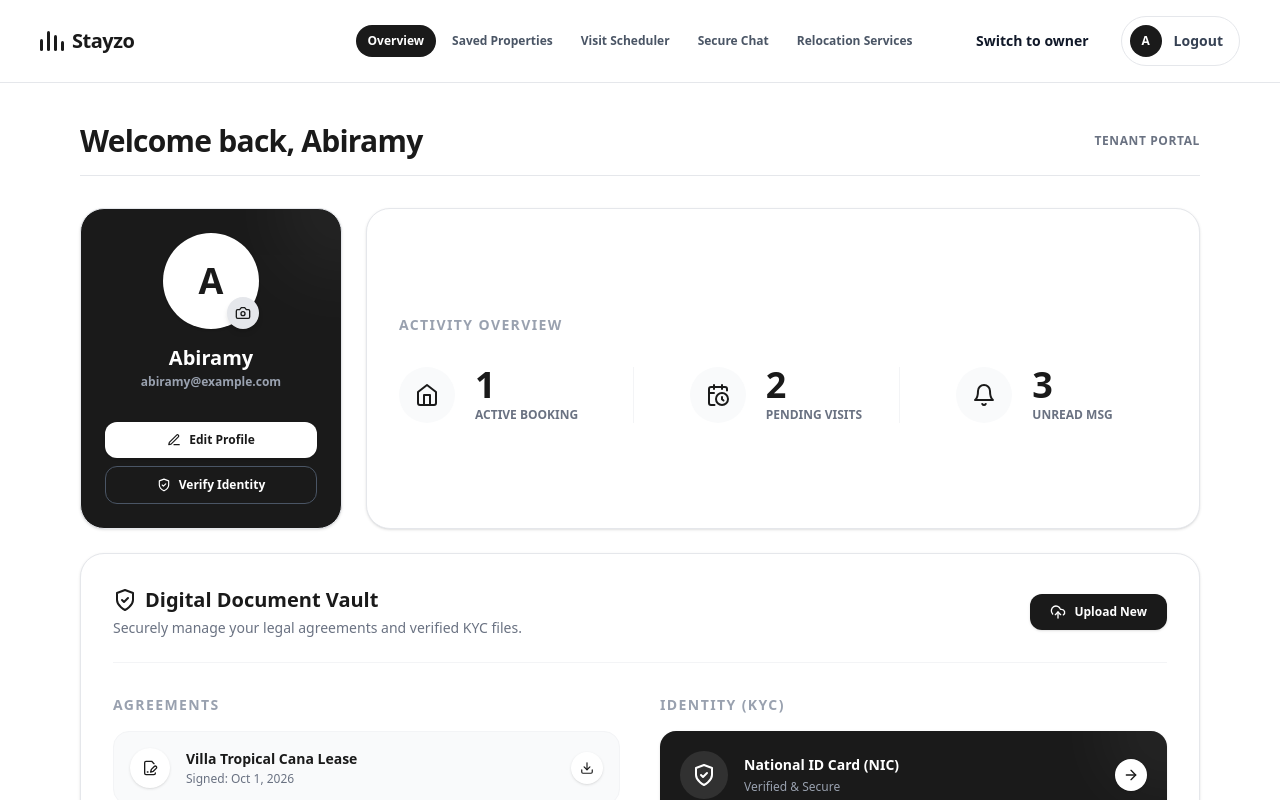
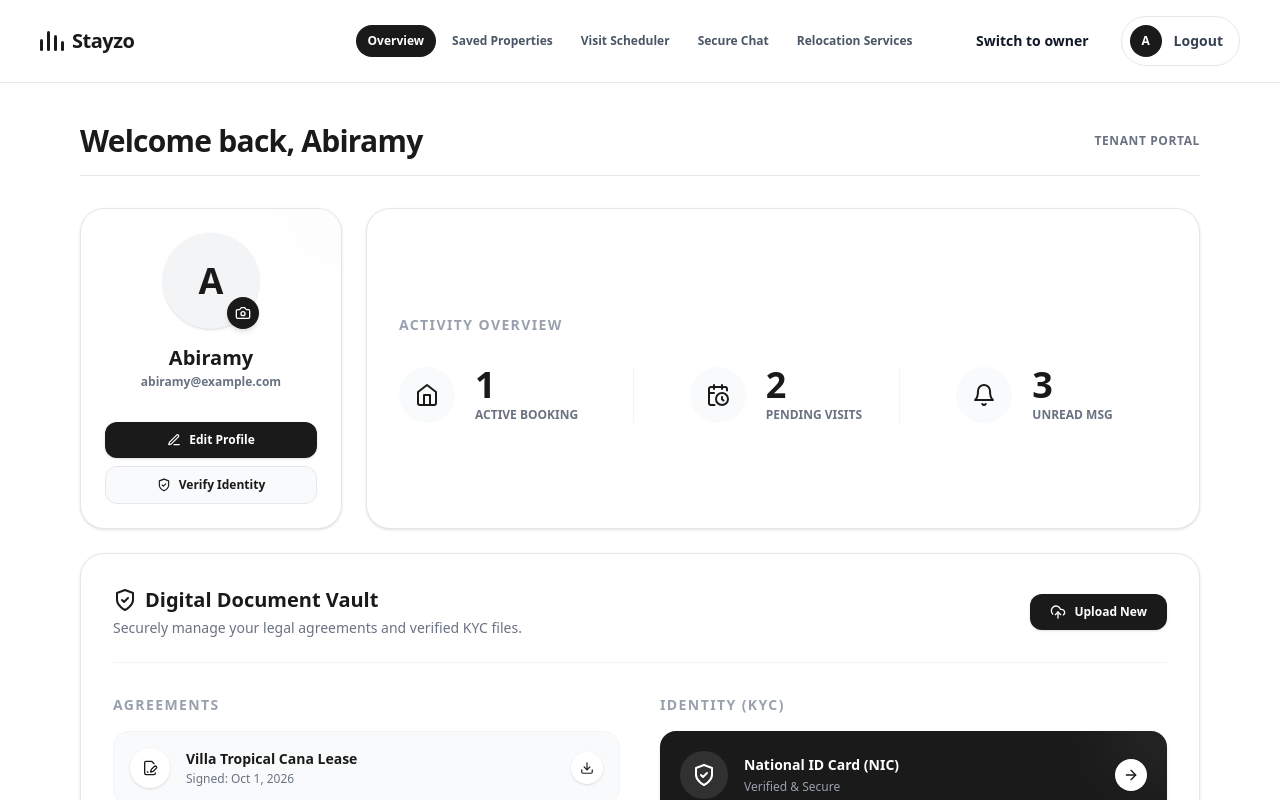
Before and after one commit to AbiNathan11/Stayzo_frontend, a Next.js app: page /dashboard/tenant in a window 1280 px wide. Shown: the top 800 px of the page. Built offline with nearby package versions, Linux system fonts and the light colour scheme.

Commit message:
frontend

```diff
--- a/src/app/dashboard/tenant/page.tsx
+++ b/src/app/dashboard/tenant/page.tsx
@@ -40,15 +40,15 @@ export default function TenantOverviewPage() {
       <div className="grid grid-cols-1 md:grid-cols-4 gap-6">
 
         {/* Profile Card (Spans 1 column on desktop) */}
-        <div className="col-span-1 md:col-span-1 bg-[#1A1A1A] text-white border border-gray-200 rounded-3xl p-6 shadow-sm flex flex-col relative overflow-hidden group">
-          <div className="absolute top-0 right-0 w-32 h-32 bg-white opacity-5 rounded-full blur-2xl transform translate-x-1/2 -translate-y-1/2"></div>
+        <div className="col-span-1 md:col-span-1 bg-white text-[#1A1A1A] border border-gray-200 rounded-3xl p-6 shadow-sm flex flex-col relative overflow-hidden group">
+          <div className="absolute top-0 right-0 w-32 h-32 bg-gray-50 opacity-50 rounded-full blur-2xl transform translate-x-1/2 -translate-y-1/2"></div>
 
           <div className="flex flex-col items-center text-center space-y-4 relative z-10">
             <div className="relative">
-              <div className="w-24 h-24 rounded-full bg-white text-[#1A1A1A] flex items-center justify-center text-4xl font-black shadow-sm">
+              <div className="w-24 h-24 rounded-full bg-gray-100 text-[#1A1A1A] flex items-center justify-center text-4xl font-black shadow-sm">
                 {userInitial}
               </div>
-              <button className="absolute bottom-0 right-0 bg-gray-200 text-[#1A1A1A] hover:bg-white p-2 rounded-full shadow-md transition">
+              <button className="absolute bottom-0 right-0 bg-[#1A1A1A] hover:bg-black text-white p-2 rounded-full shadow-md transition">
                 <Camera className="w-4 h-4" />
               </button>
             </div>
@@ -57,15 +57,15 @@ export default function TenantOverviewPage() {
               <h3 className="text-xl font-bold leading-tight">
                 {user?.firstName} {user?.lastName}
               </h3>
-              <p className="text-gray-400 text-xs font-semibold mt-1">{user?.email}</p>
+              <p className="text-gray-500 text-xs font-semibold mt-1">{user?.email}</p>
             </div>
 
             <div className="w-full flex flex-col gap-2 mt-4">
-              <button className="w-full flex items-center justify-center space-x-2 text-xs font-bold text-[#1A1A1A] bg-white hover:bg-gray-100 rounded-xl px-4 py-2.5 transition shadow-sm">
+              <button className="w-full flex items-center justify-center space-x-2 text-xs font-bold text-white bg-[#1A1A1A] hover:bg-black rounded-xl px-4 py-2.5 transition shadow-sm">
                 <Edit3 className="w-3.5 h-3.5" />
                 <span>Edit Profile</span>
               </button>
-              <button className="w-full flex items-center justify-center space-x-2 text-xs font-bold text-white border border-gray-600 hover:bg-gray-800 rounded-xl px-4 py-2.5 transition">
+              <button className="w-full flex items-center justify-center space-x-2 text-xs font-bold text-[#1A1A1A] bg-gray-50 border border-gray-200 hover:bg-gray-100 rounded-xl px-4 py-2.5 transition">
                 <ShieldCheck className="w-3.5 h-3.5" />
                 <span>Verify Identity</span>
               </button>
```
